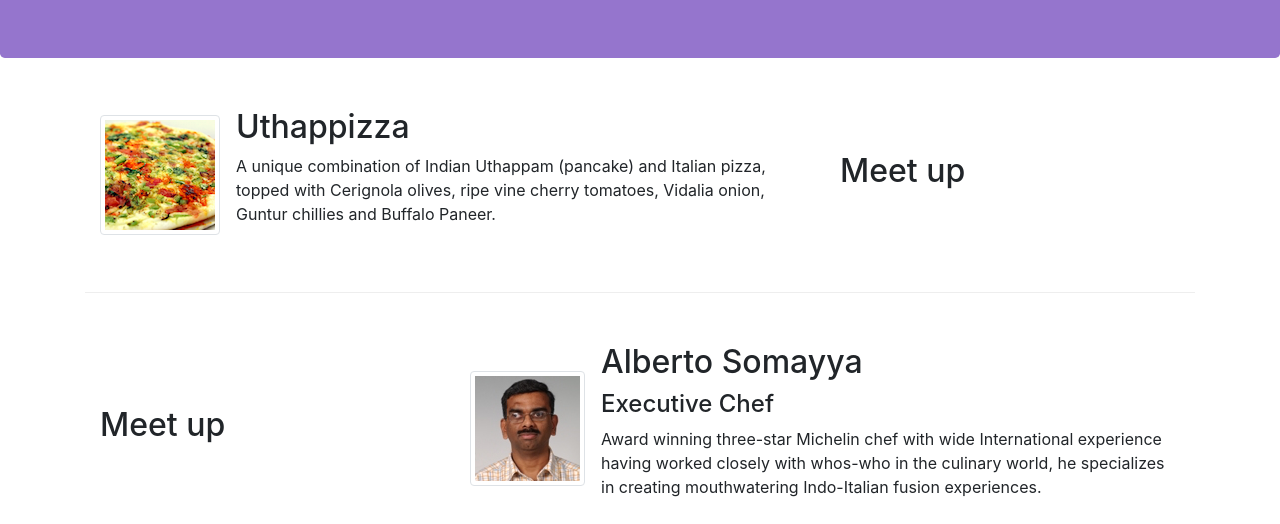
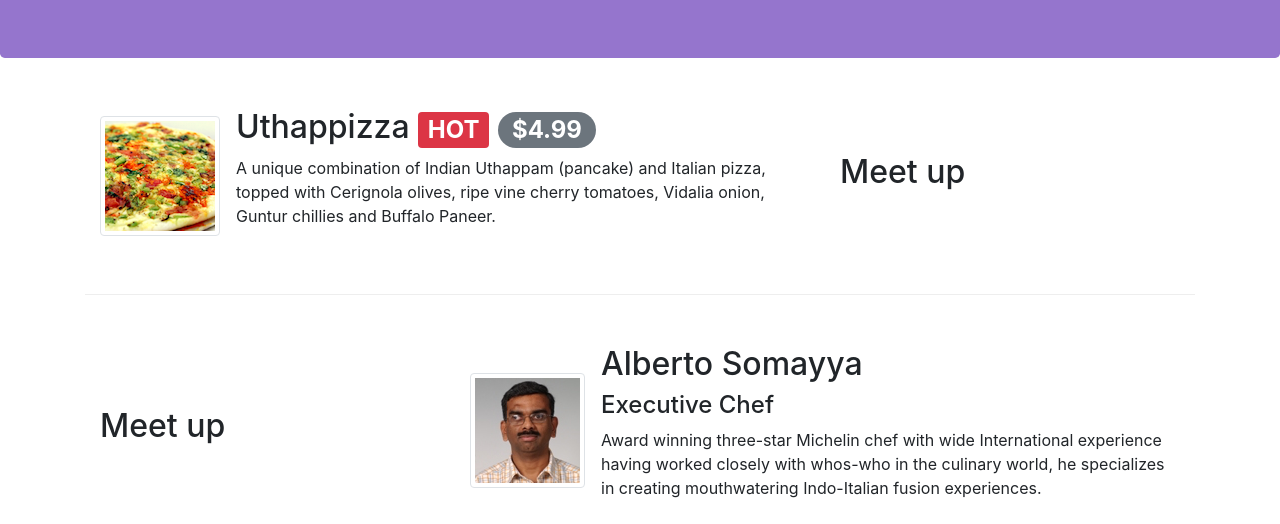
Before and after one commit to panoslin/learning_of_bootstrap, a website: page index.html in a window 1280 px wide. Shown: the part 276-800 px from the top of the page. Drawn offline with nearby package versions, Linux system fonts and the light colour scheme.

Commit message:
add badge

```diff
--- a/index.html
+++ b/index.html
@@ -85,7 +85,15 @@
 				<div class="media">
 					<img class="d-flex mr-3 img-thumbnail align-self-center" src="img/uthappizza.png" alt="Uthappizza">
 					<div class="media-body">
-						<h2 class="mt-0">Uthappizza</h2>
+						<h2 class="mt-0">
+							Uthappizza
+							<span class="badge badge-danger">
+								HOT
+							</span>
+							<span class="badge badge-secondary badge-pill">
+								$4.99
+							</span>
+						</h2>
 						<p class="d-none d-sm-block">
 							A unique combination of Indian Uthappam (pancake) and
 							Italian pizza, topped with Cerignola olives, ripe vine
```
